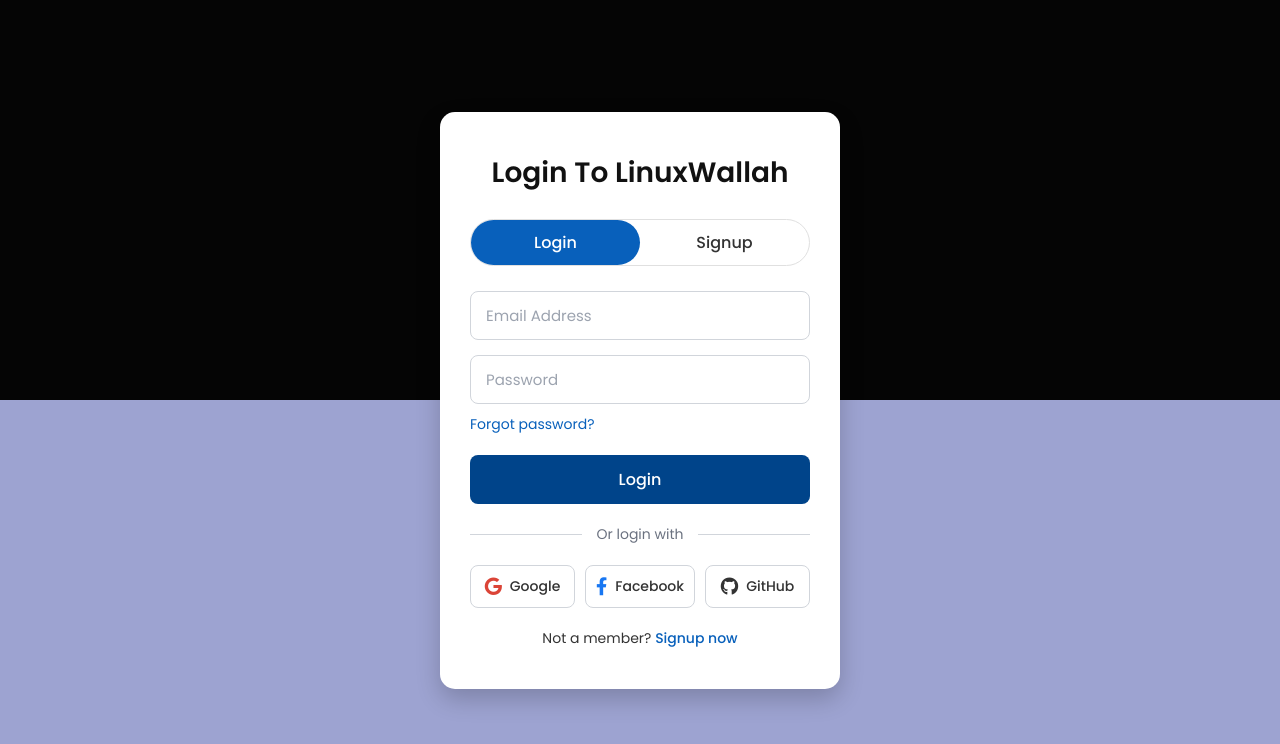
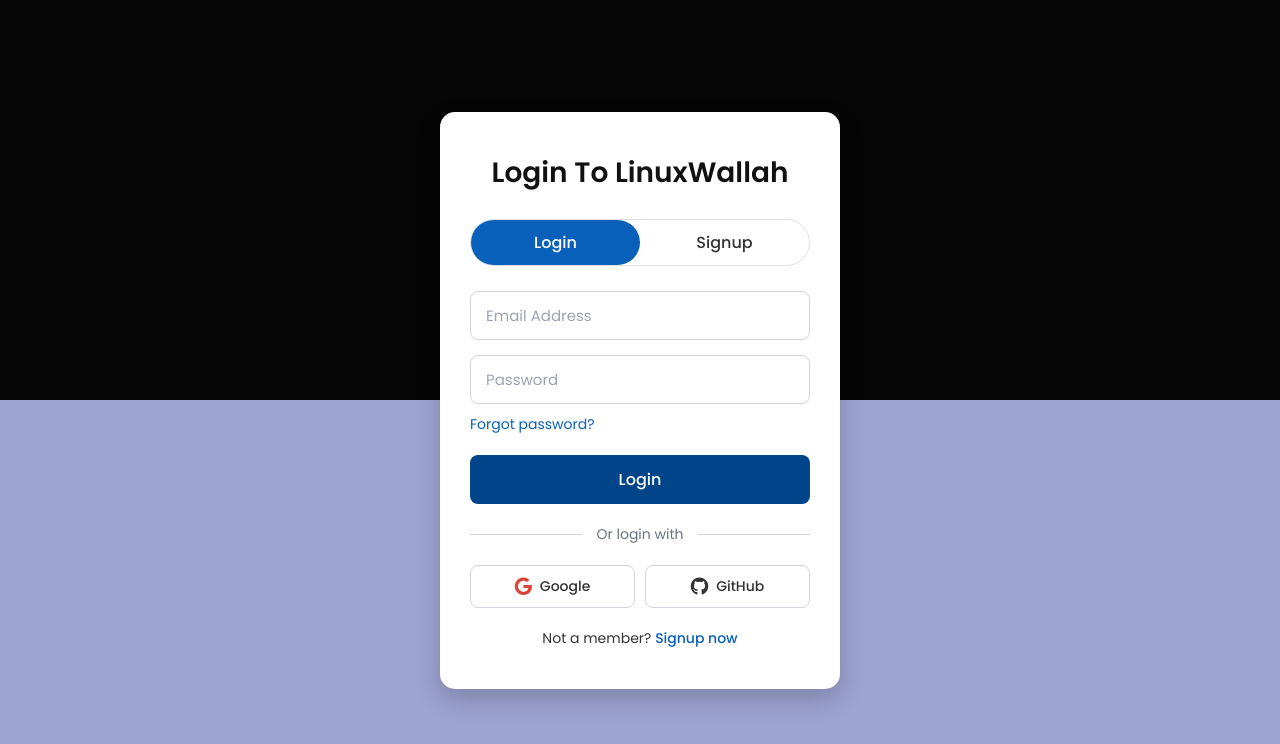
Before and after one commit to shailesh-zx/LinuxWallah, a plain HTML site: page login.html in a window 1280 px wide. Drawn offline with Linux system fonts and the light colour scheme.

Commit message:
Remove Facebook login option from login.html
Removed Facebook login option from both login and signup sections.

```diff
--- a/login.html
+++ b/login.html
@@ -186,7 +186,6 @@
         }
 
         .google i { color: #db4437; }
-        .facebook i { color: #1877f2; }
         .github i { color: #333; }
 
         .bottom-text {
@@ -240,7 +239,6 @@
 
             <div class="social-login">
                 <a href="#" class="social-btn google"><i class="fa-brands fa-google"></i> Google</a>
-                <a href="#" class="social-btn facebook"><i class="fa-brands fa-facebook-f"></i> Facebook</a>
                 <a href="#" class="social-btn github"><i class="fa-brands fa-github"></i> GitHub</a>
             </div>
 
@@ -260,7 +258,6 @@
 
             <div class="social-login">
                 <a href="#" class="social-btn google"><i class="fa-brands fa-google"></i> Google</a>
-                <a href="#" class="social-btn facebook"><i class="fa-brands fa-facebook-f"></i> Facebook</a>
                 <a href="#" class="social-btn github"><i class="fa-brands fa-github"></i> GitHub</a>
             </div>
 
```
